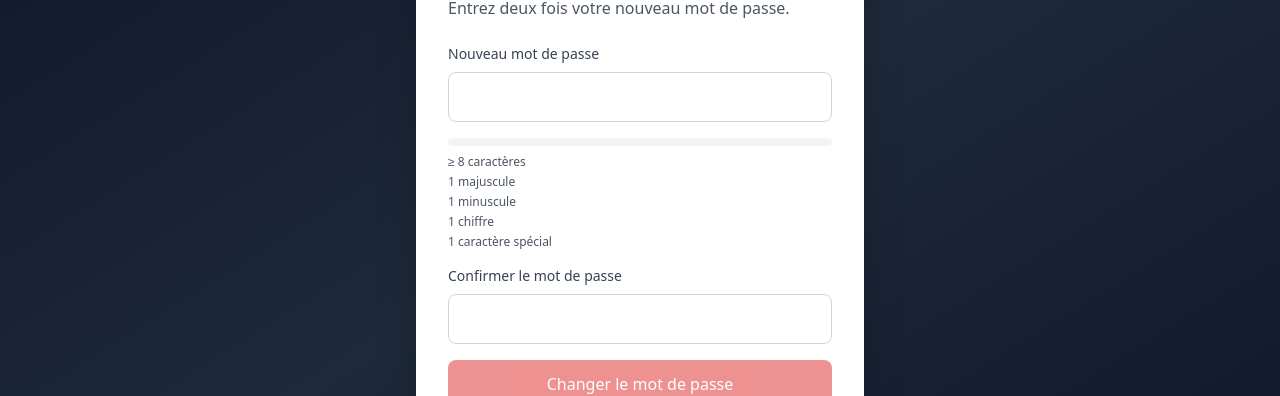
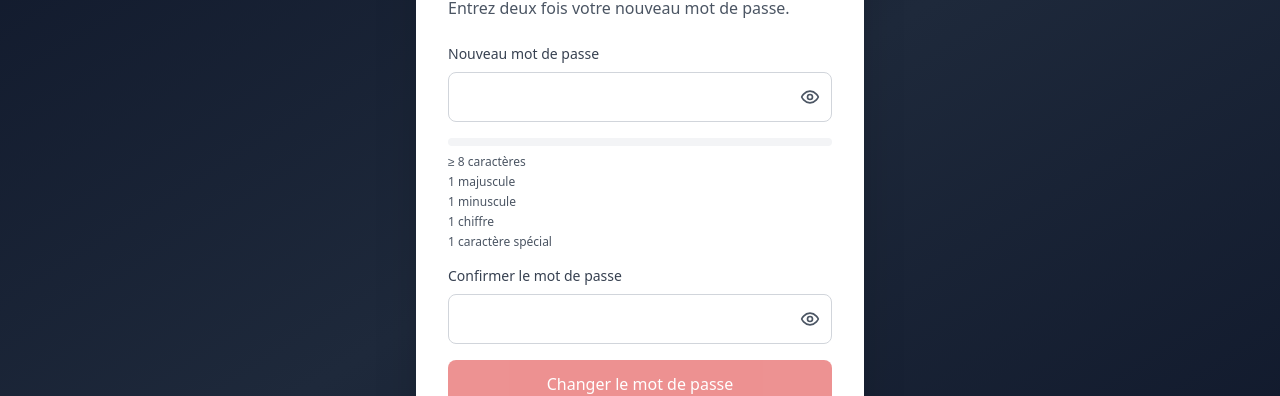
Before and after one commit to mauricehans/moto, a React (Vite) app: page /admin/password-change in a window 1280 px wide. Shown: the part 218-614 px from the top of the page. Built offline with nearby package versions, Linux system fonts and the light colour scheme; no server answers.

Commit message:
modification du mot de passe avec hostinger mail

```diff
--- a/docker-compose.yml
+++ b/docker-compose.yml
@@ -47,7 +47,7 @@ services:
     ports:
       - "5173:5173"
     environment:
-      - VITE_API_URL=http://localhost:8000/api
+      - VITE_API_URL=http://72.61.111.182:8000/api
       - DOCKER_ENV=true
     depends_on:
       - backend
--- a/src/pages/AdminOtpVerify.tsx
+++ b/src/pages/AdminOtpVerify.tsx
@@ -37,7 +37,7 @@ const AdminOtpVerify: React.FC = () => {
     try {
       const res = await adminService.requestAdminOTP(email);
       setSuccess(res.data?.message || 'Code envoyé');
-      setExpiresIn(60);
+      setExpiresIn(300);
       const interval = setInterval(() => {
         setExpiresIn((prev) => {
           if (prev === null) return null;
@@ -68,7 +68,7 @@ const AdminOtpVerify: React.FC = () => {
     <div className="min-h-screen bg-gradient-to-br from-slate-900 via-slate-800 to-slate-900 flex items-center justify-center p-4">
       <div className="bg-white rounded-2xl shadow-2xl p-8 w-full max-w-md">
         <h1 className="text-2xl font-bold text-gray-900 mb-4">Vérification du code</h1>
-        <p className="text-gray-600 mb-6">Un code a été envoyé à <span className="font-medium text-gray-900">{email}</span>. Entrez le code reçu (valide 60s).</p>
+        <p className="text-gray-600 mb-6">Un code a été envoyé à <span className="font-medium text-gray-900">{email}</span>. Entrez le code reçu (valide 5 min).</p>
         <form onSubmit={handleSubmit} className="space-y-4">
           <div>
             <label htmlFor="code" className="block text-sm font-medium text-gray-700 mb-2">Code</label>
--- a/src/pages/AdminPasswordChange.tsx
+++ b/src/pages/AdminPasswordChange.tsx
@@ -1,5 +1,5 @@
 import React, { useMemo, useState } from 'react';
-import { AlertCircle, CheckCircle } from 'lucide-react';
+import { AlertCircle, CheckCircle, Eye, EyeOff } from 'lucide-react';
 import { useSearchParams, Link, useNavigate } from 'react-router-dom';
 import { adminService } from '../services/adminService';
 
@@ -56,7 +56,19 @@ const AdminPasswordChange: React.FC = () => {
         <form onSubmit={handleSubmit} className="space-y-4">
           <div>
             <label htmlFor="new_password" className="block text-sm font-medium text-gray-700 mb-2">Nouveau mot de passe</label>
-            <input id="new_password" type="password" value={newPassword} onChange={(e) => setNewPassword(e.target.value)} className="w-full px-4 py-3 border border-gray-300 rounded-lg focus:ring-2 focus:ring-red-500 focus:border-red-500" required />
+            <div className="relative">
+              <input id="new_password" type="password" value={newPassword} onChange={(e) => setNewPassword(e.target.value)} className="w-full px-4 py-3 border border-gray-300 rounded-lg focus:ring-2 focus:ring-red-500 focus:border-red-500 pr-10" required />
+              <button type="button" aria-label="Afficher le mot de passe" onClick={() => {
+                const el = document.getElementById('new_password') as HTMLInputElement | null;
+                if (el) el.type = el.type === 'password' ? 'text' : 'password';
+              }} className="absolute right-3 top-1/2 -translate-y-1/2 text-gray-600">
+                {(() => {
+                  const el = document.getElementById('new_password') as HTMLInputElement | null;
+                  const isText = el?.type === 'text';
+                  return isText ? <EyeOff className="w-5 h-5" /> : <Eye className="w-5 h-5" />;
+                })()}
+              </button>
+            </div>
           </div>
           <div className="space-y-2">
             <div className="w-full h-2 rounded bg-gray-100 overflow-hidden">
@@ -72,7 +84,19 @@ const AdminPasswordChange: React.FC = () => {
           </div>
           <div>
             <label htmlFor="confirm_password" className="block text-sm font-medium text-gray-700 mb-2">Confirmer le mot de passe</label>
-            <input id="confirm_password" type="password" value={confirmPassword} onChange={(e) => setConfirmPassword(e.target.value)} className="w-full px-4 py-3 border border-gray-300 rounded-lg focus:ring-2 focus:ring-red-500 focus:border-red-500" required />
+            <div className="relative">
+              <input id="confirm_password" type="password" value={confirmPassword} onChange={(e) => setConfirmPassword(e.target.value)} className="w-full px-4 py-3 border border-gray-300 rounded-lg focus:ring-2 focus:ring-red-500 focus:border-red-500 pr-10" required />
+              <button type="button" aria-label="Afficher le mot de passe" onClick={() => {
+                const el = document.getElementById('confirm_password') as HTMLInputElement | null;
+                if (el) el.type = el.type === 'password' ? 'text' : 'password';
+              }} className="absolute right-3 top-1/2 -translate-y-1/2 text-gray-600">
+                {(() => {
+                  const el = document.getElementById('confirm_password') as HTMLInputElement | null;
+                  const isText = el?.type === 'text';
+                  return isText ? <EyeOff className="w-5 h-5" /> : <Eye className="w-5 h-5" />;
+                })()}
+              </button>
+            </div>
           </div>
           {!matchOk && confirmPassword.length > 0 && (
             <div className="flex items-center gap-2 p-3 bg-yellow-50 border border-yellow-200 rounded">
--- a/src/pages/AdminPasswordReset.tsx
+++ b/src/pages/AdminPasswordReset.tsx
@@ -72,7 +72,7 @@ const AdminPasswordReset: React.FC = () => {
               onChange={handleInputChange}
               required
               className="w-full px-4 py-3 border border-gray-300 rounded-lg focus:ring-2 focus:ring-red-500 focus:border-red-500 transition-colors"
-              placeholder="admin@agdemoto.com"
+              placeholder=""
               disabled={isLoading}
             />
           </div>
--- a/src/services/adminService.ts
+++ b/src/services/adminService.ts
@@ -1,16 +1,6 @@
 import axios, { AxiosResponse } from 'axios';
 
-interface ImportMetaWithEnv extends ImportMeta {
-  env: ImportMetaEnv & {
-    VITE_API_URL?: string;
-  };
-}
-
-interface ImportMetaEnv {
-  VITE_API_URL?: string;
-}
-
-const API_BASE_URL = (import.meta as ImportMetaWithEnv).env?.VITE_API_URL || 'http://localhost:8000/api';
+const API_BASE_URL = '/api';
 
 // Configuration d'axios pour l'administration
 const adminApi = axios.create({
```
Also changed, not shown: 2 other files (tests, documents, lock files or other folders).
